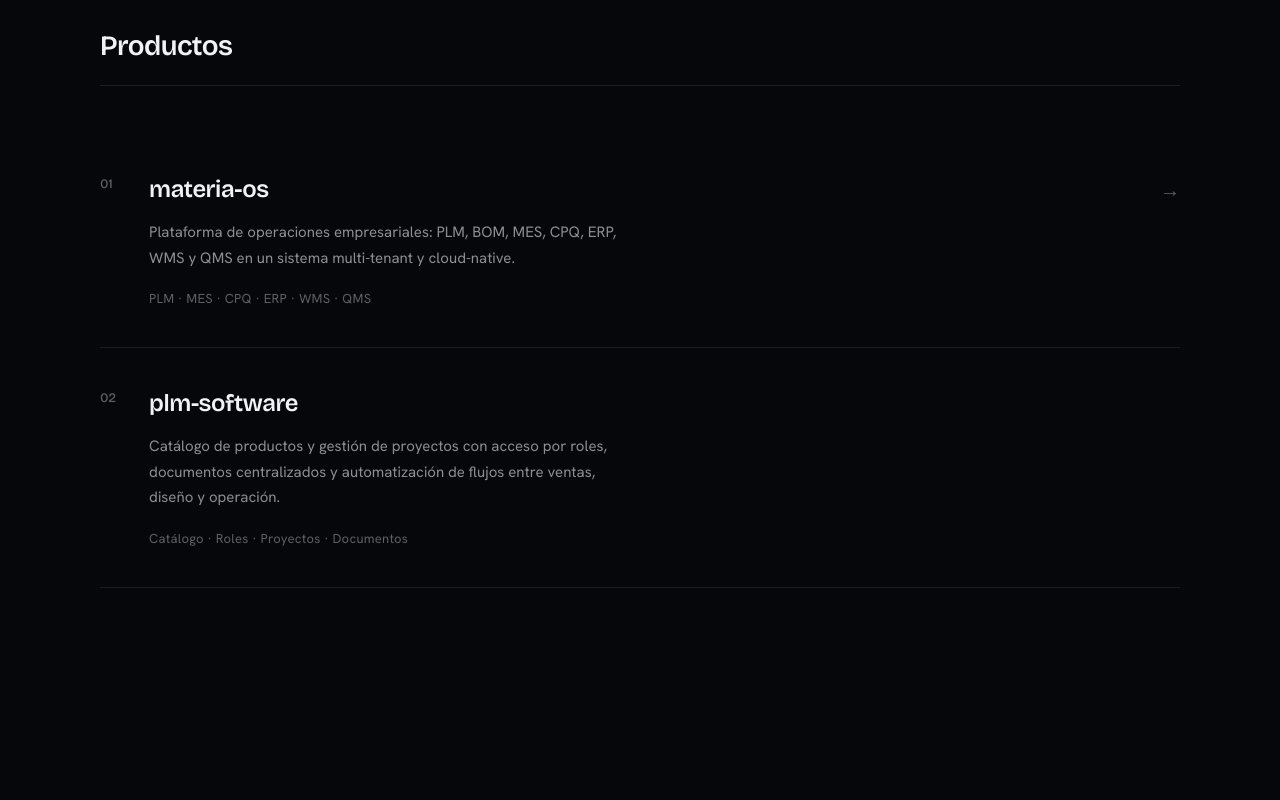
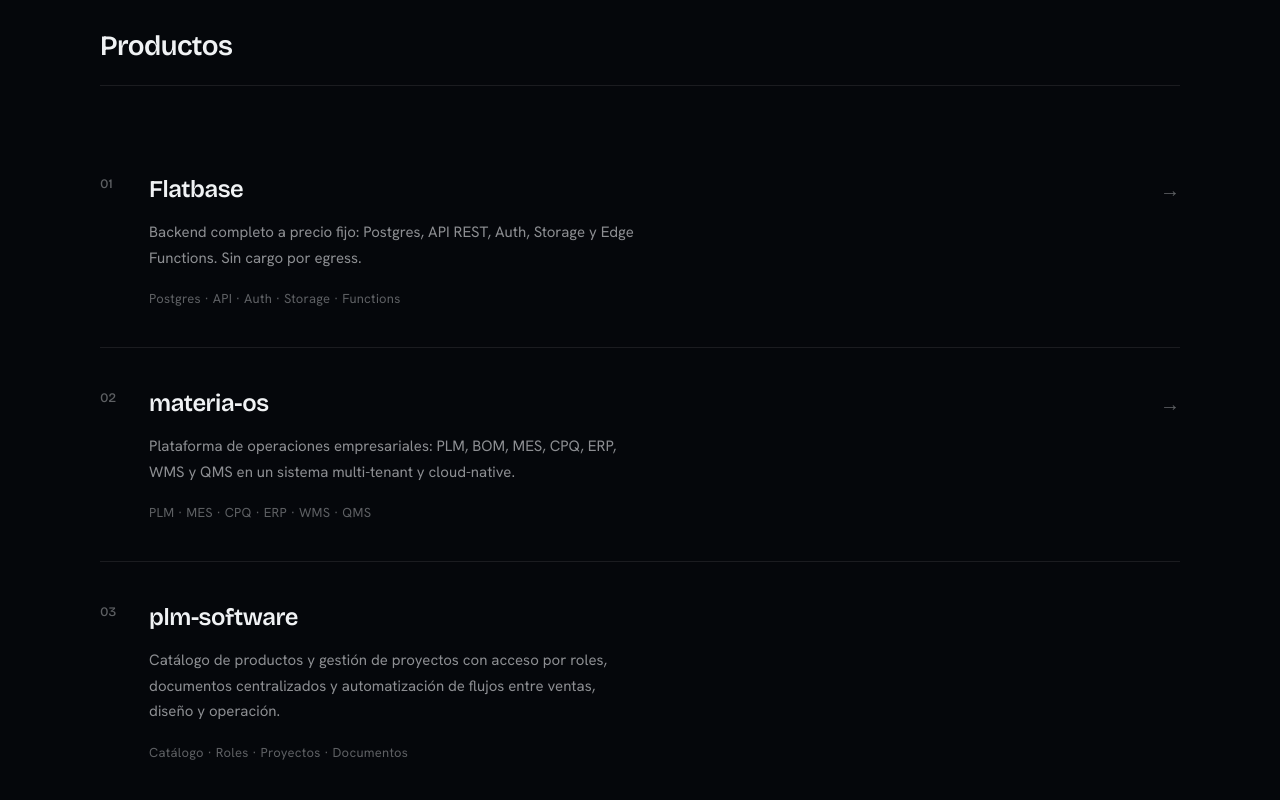
Before and after one commit to stiven-pm/rekov, a plain HTML site: page index.html in a window 1280 px wide. Shown: the part 780-1580 px from the top of the page. Drawn offline with nearby package versions, Linux system fonts and the light colour scheme.

Commit message:
feat: agregar Flatbase en nav/productos y redirect /flatbase

```diff
--- a/index.html
+++ b/index.html
@@ -55,6 +55,7 @@
         Rekov
       </a>
       <ul class="nav-links">
+        <li><a href="https://flatbase.rekov.co/">Flatbase</a></li>
         <li><a href="materia-os.html">materia-os</a></li>
         <li><a href="#products">Productos</a></li>
         <li><a href="#about">Acerca</a></li>
@@ -90,8 +91,22 @@
         <h2 class="section-heading">Productos</h2>
         <ol class="work-list">
           <li class="work-item">
+            <a href="https://flatbase.rekov.co/" class="work-link">
+              <span class="work-index">01</span>
+              <div class="work-content">
+                <h3>Flatbase</h3>
+                <p>
+                  Backend completo a precio fijo: Postgres, API REST, Auth, Storage y Edge Functions.
+                  Sin cargo por egress.
+                </p>
+                <span class="work-meta">Postgres · API · Auth · Storage · Functions</span>
+              </div>
+              <span class="work-arrow" aria-hidden="true">→</span>
+            </a>
+          </li>
+          <li class="work-item">
             <a href="materia-os.html" class="work-link">
-              <span class="work-index">01</span>
+              <span class="work-index">02</span>
               <div class="work-content">
                 <h3>materia-os</h3>
                 <p>
@@ -105,7 +120,7 @@
           </li>
           <li class="work-item">
             <div class="work-static">
-              <span class="work-index">02</span>
+              <span class="work-index">03</span>
               <div class="work-content">
                 <h3>plm-software</h3>
                 <p>
```
Also changed, not shown: en/index.html (+17 -2 lines), en/materia-os.html (+1 -0 lines), flatbase/index.html (added, +15 -0 lines), materia-os.html (+1 -0 lines).
